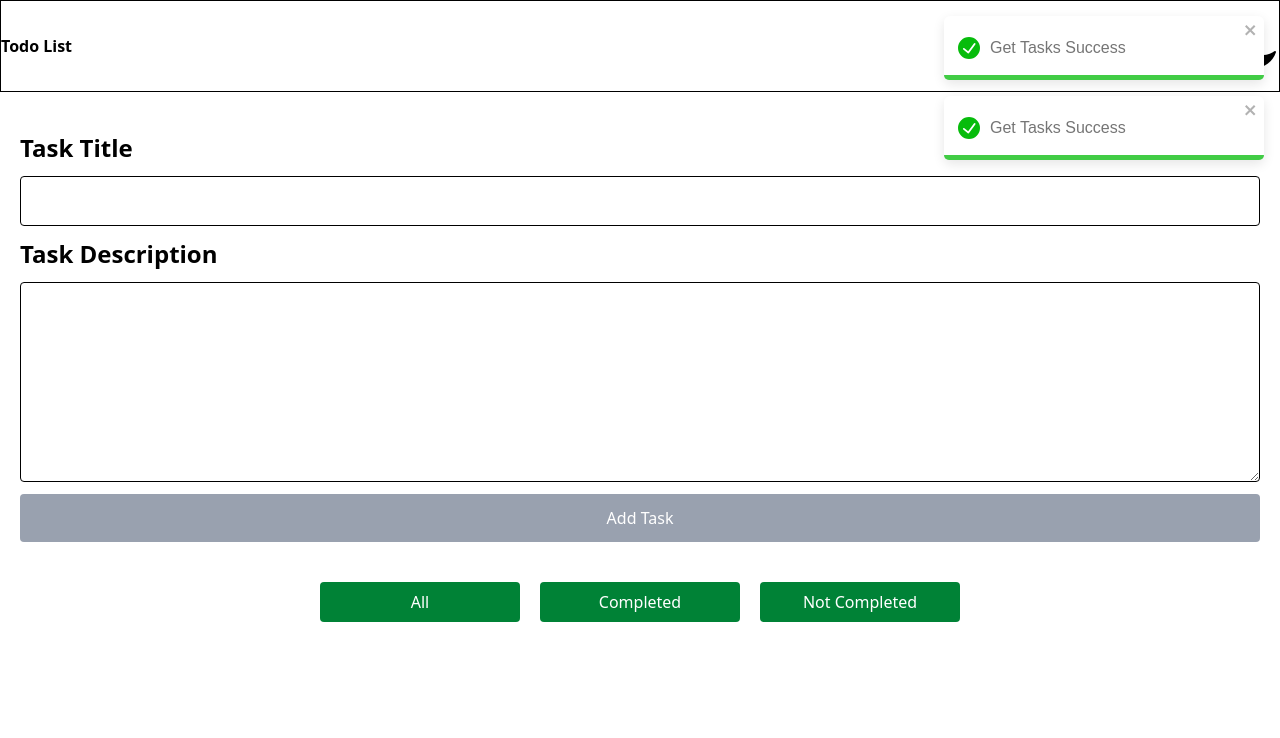
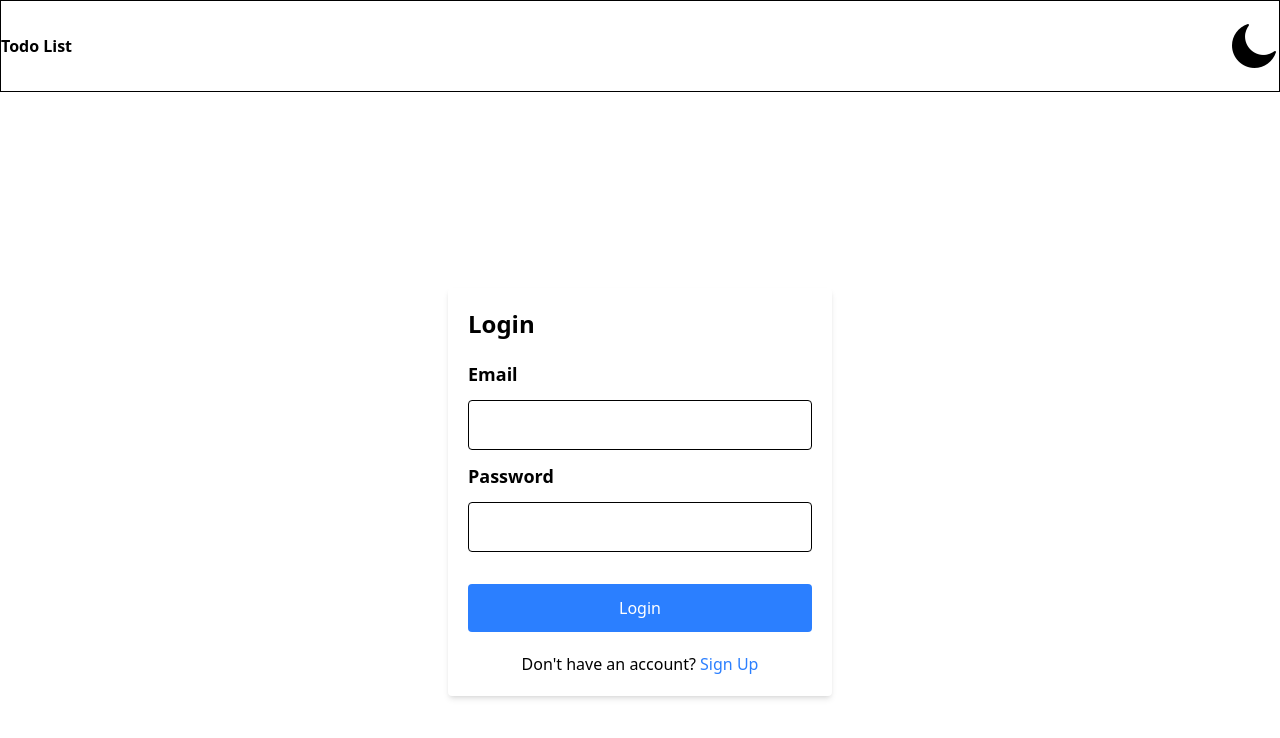
Before and after one commit to mahmoud-abuyoussef/Todo_List_App, a React (Vite) app: page /login in a window 1280 px wide. Shown: the top 738 px of the page. Built offline with nearby package versions, Linux system fonts and the light colour scheme.

Commit message:
Add: Login & Sign Up

```diff
--- a/package.json
+++ b/package.json
@@ -14,6 +14,7 @@
     "react": "^19.0.0",
     "react-dom": "^19.0.0",
     "react-icons": "^5.5.0",
+    "react-router": "^7.4.1",
     "react-toastify": "^11.0.5",
     "tailwindcss": "^4.0.14",
     "uuid": "^11.1.0"
--- a/src/App.tsx
+++ b/src/App.tsx
@@ -1,66 +1,28 @@
 import { useState } from "react";
-import Task from "./components/Task";
-import { toast } from "react-toastify";
-import TaskForm from "./components/TaskForm";
+import Home from "./components/Home";
+import Login from "./components/auth/Login";
+import NotFound from "./components/NotFound";
+import SignUp from "./components/auth/SignUp";
+import { ToastContainer } from "react-toastify";
 import Header from "./components/layouts/Header";
-import { TasksContext } from "./context/tasksContext";
+import { BrowserRouter, Route, Routes } from "react-router";
 
 function App() {
-  const [tasks, setTasks] = useState(JSON.parse(localStorage.getItem("tasks") || "[]"));
-
-  const [filter, setFilter] = useState("");
-
-  const completedTasks = tasks.filter((task: { isCompleted: boolean }) => task.isCompleted);
-
-  const nonCompletedTasks = tasks.filter((task: { isCompleted: boolean }) => !task.isCompleted);
-
-  let tasksRenderd = tasks;
-
-  function showToast(message: string) {
-    return toast.success(`Get ${message} Tasks Success`);
-  }
-
-  switch (filter) {
-    case "completed":
-      tasksRenderd = completedTasks;
-      showToast(filter);
-      break;
-    case "non-completed":
-      tasksRenderd = nonCompletedTasks;
-      showToast(filter);
-      break;
-    default:
-      tasksRenderd = tasks;
-      showToast(filter);
-  }
+  const [database, setDatabase] = useState([]);
 
   return (
     <>
+      <ToastContainer />
       <Header />
 
-      <TasksContext.Provider value={{ tasks, setTasks }}>
-        <TaskForm tasks={tasks} setTasks={setTasks} />
-
-        <div className="container flex justify-center gap-5 mt-5 m-auto">
-          <button className="cursor-pointer bg-green-700 text-white p-2 rounded w-50" onClick={() => setFilter("all")}>
-            All
-          </button>
-
-          <button className="cursor-pointer bg-green-700 text-white p-2 rounded w-50" onClick={() => setFilter("completed")}>
-            Completed
-          </button>
-
-          <button className="cursor-pointer bg-green-700 text-white p-2 rounded w-50" onClick={() => setFilter("non-completed")}>
-            Not Completed
-          </button>
-        </div>
-
-        <div className="p-5 container m-auto">
-          {tasksRenderd?.map((task: { id: string; title: string; description: string; isCompleted: boolean; dateAndTime: string }) => {
-            return <Task key={task.id} task={task} />;
-          })}
-        </div>
-      </TasksContext.Provider>
+      <BrowserRouter>
+        <Routes>
+          <Route path="/" element={<Home database={database} setDatabase={setDatabase} />} />
+          <Route path="/signup" element={<SignUp database={database} setDatabase={setDatabase} />} />
+          <Route path="/login" element={<Login />} />
+          <Route path="*" element={<NotFound />} />
+        </Routes>
+      </BrowserRouter>
     </>
   );
 }
--- a/src/components/DeleteTaskModal.tsx
+++ b/src/components/DeleteTaskModal.tsx
@@ -1,15 +1,14 @@
 import { useContext } from "react";
-import { toast } from "react-toastify";
 import { TasksContext } from "../context/tasksContext";
 
 export default function DeleteTaskModal({ taskId, setIsDeleteOpen }: { taskId: string; setIsDeleteOpen: (isDeleteOpen: boolean) => void }) {
-  const { tasks, setTasks } = useContext(TasksContext);
+  const { tasks, setTasks, showToast } = useContext(TasksContext);
 
   function handelDeleteTask(taskId: string) {
     const updatedTasks = tasks.filter((task: { id: string; title: string; description: string; isCompleted: boolean; dateAndTime: string }) => task.id !== taskId);
     setTasks(updatedTasks);
     localStorage.setItem("tasks", JSON.stringify(updatedTasks));
-    toast.success("Task Delete Success");
+    showToast("Task Delete Success");
   }
 
   return (
--- /dev/null
+++ b/src/components/Home.tsx
@@ -0,0 +1,71 @@
+import Task from "./Task";
+import TaskForm from "./TaskForm";
+import { toast } from "react-toastify";
+import { useNavigate } from "react-router";
+import { useEffect, useState } from "react";
+import { TasksContext } from "../context/tasksContext";
+
+export default function Home({ database, setDatabase }) {
+  const navigate = useNavigate();
+
+  useEffect(() => {
+    if (localStorage.getItem("userId") === null) {
+      navigate("/signup");
+    } else {
+      navigate("/");
+    }
+  }, [navigate]);
+
+  const [tasks, setTasks] = useState(JSON.parse(localStorage.getItem("tasks") || "[]"));
+
+  const [filter, setFilter] = useState("");
+
+  const completedTasks = tasks.filter((task: { isCompleted: boolean }) => task.isCompleted);
+
+  const nonCompletedTasks = tasks.filter((task: { isCompleted: boolean }) => !task.isCompleted);
+
+  let tasksRenderd = tasks;
+
+  function showToast(message: string) {
+    return toast.success(`${message}`);
+  }
+
+  switch (filter) {
+    case "completed":
+      tasksRenderd = completedTasks;
+      showToast("Get Tasks completed Success");
+      break;
+    case "non-completed":
+      tasksRenderd = nonCompletedTasks;
+      showToast("Get Tasks non-completed Success");
+      break;
+    default:
+      tasksRenderd = tasks;
+      showToast("Get All Tasks Success");
+  }
+  return (
+    <TasksContext.Provider value={{ database, setDatabase, showToast }}>
+      <TaskForm tasks={tasks} setTasks={setTasks} />
+
+      <div className="container flex justify-center gap-5 mt-5 m-auto">
+        <button className="cursor-pointer bg-green-700 text-white p-2 rounded w-50" onClick={() => setFilter("all")}>
+          All
+        </button>
+
+        <button className="cursor-pointer bg-green-700 text-white p-2 rounded w-50" onClick={() => setFilter("completed")}>
+          Completed
+        </button>
+
+        <button className="cursor-pointer bg-green-700 text-white p-2 rounded w-50" onClick={() => setFilter("non-completed")}>
+          Not Completed
+        </button>
+      </div>
+
+      <div className="p-5 container m-auto">
+        {tasksRenderd?.map((task: { id: string; title: string; description: string; isCompleted: boolean; dateAndTime: string }) => {
+          return <Task key={task.id} task={task} />;
+        })}
+      </div>
+    </TasksContext.Provider>
+  );
+}
--- /dev/null
+++ b/src/components/NotFound.tsx
@@ -0,0 +1,13 @@
+import { Link } from "react-router";
+
+export default function NotFound() {
+  return (
+    <div className="flex flex-col items-center justify-center h-screen bg-gray-100">
+      <h1 className="text-4xl font-bold text-red-600">404 Not Found</h1>
+      <p className="mt-4 text-gray-600">The page you are looking for does not exist.</p>
+      <Link to="/" className="mt-6 text-blue-500 hover:underline">
+        Go back to Home
+      </Link>
+    </div>
+  );
+}
--- a/src/components/Task.tsx
+++ b/src/components/Task.tsx
@@ -1,11 +1,11 @@
-import { useContext, useState } from "react";
 import { FaCheck } from "react-icons/fa";
 import { FaPencil } from "react-icons/fa6";
 import { FaTrashCan } from "react-icons/fa6";
+import { useContext, useState } from "react";
+import UpdateTaskModal from "./UpdateTaskModal";
+import DeleteTaskModal from "./DeleteTaskModal";
 import { TasksContext } from "../context/tasksContext";
-import UpdateTaskModal from "./UpdateTaskModal";
-import { toast } from "react-toastify";
-import DeleteTaskModal from "./DeleteTaskModal";
+
 interface Task {
   id: string;
   title: string;
@@ -15,7 +15,7 @@ interface Task {
 }
 
 export default function Task({ task }: { task: Task }) {
-  const { tasks, setTasks } = useContext(TasksContext);
+  const { tasks, setTasks, showToast } = useContext(TasksContext);
 
   function handelCheckCompleteTask(id: string) {
     const updatedTasks = tasks.map((task: { id: string; title: string; description: string; isCompleted: boolean; dateAndTime: string }) => {
@@ -29,9 +29,9 @@ export default function Task({ task }: { task: Task }) {
     localStorage.setItem("tasks", JSON.stringify(updatedTasks));
 
     if (task.isCompleted) {
-      toast.success("Task Complete");
+      showToast("Task Complete");
     } else {
-      toast.warn("Task Uncomplete");
+      showToast("Task Uncomplete");
     }
   }
 
--- a/src/components/TaskForm.tsx
+++ b/src/components/TaskForm.tsx
@@ -1,6 +1,6 @@
-import { useState } from "react";
 import { v4 as uuidv4 } from "uuid";
-import { toast } from "react-toastify";
+import { useContext, useState } from "react";
+import { TasksContext } from "../context/tasksContext";
 
 interface Task {
   id: string;
@@ -18,6 +18,7 @@ interface TaskFormProps {
 }
 
 export default function TaskForm({ tasks, setTasks }: TaskFormProps) {
+  const { showToast } = useContext(TasksContext);
   const [formInputs, setFormInputs] = useState<TaskForm>({ title: "", description: "" });
 
   function addTask() {
@@ -29,7 +30,7 @@ export default function TaskForm({ tasks, setTasks }: TaskFormProps) {
 
     setFormInputs({ title: "", description: "" });
 
-    toast.success("Task Added Success");
+    showToast("Task Added Success");
   }
 
   return (
--- a/src/components/UpdateTaskModal.tsx
+++ b/src/components/UpdateTaskModal.tsx
@@ -1,4 +1,3 @@
-import { toast } from "react-toastify";
 import { useContext, useState } from "react";
 import { TasksContext } from "../context/tasksContext";
 
@@ -8,7 +7,7 @@ interface TaskForm {
 }
 
 export default function UpdateTaskModal({ task, setIsOpen }: { task: { id: string; title: string; description: string }; setIsOpen: (isOpen: boolean) => void }) {
-  const { tasks, setTasks } = useContext(TasksContext);
+  const { tasks, setTasks, showToast } = useContext(TasksContext);
 
   const [formInputs, setFormInputs] = useState<TaskForm>({ title: task.title, description: task.description });
 
@@ -26,10 +25,11 @@ export default function UpdateTaskModal({ task, setIsOpen }: { task: { id: strin
 
     localStorage.setItem("tasks", JSON.stringify(updatedTasks));
 
-    toast.success("Task Updated Success");
+    showToast("Task Updated Success");
 
     setIsOpen(false);
   }
+
   return (
     <section>
       <div className="container m-auto">
--- /dev/null
+++ b/src/components/auth/Login.tsx
@@ -0,0 +1,59 @@
+import { useState } from "react";
+import { Link, useNavigate } from "react-router";
+
+export default function Login() {
+  const navigate = useNavigate();
+
+  const [formData, setFormData] = useState({
+    email: "",
+    password: "",
+  });
+
+  function login() {
+    if (formData.email !== "" && formData.password !== "" && formData.password.length >= 8) {
+      const database = JSON.parse(localStorage.getItem("database"));
+
+      database.filter((user) => {
+        if (user.email === formData.email && user.password === formData.password) {
+          localStorage.setItem("userId", user.id);
+        }
+      });
+
+      navigate("/");
+    }
+  }
+
+  return (
+    <section className="container m-auto flex justify-center items-center h-screen">
+      <form
+        className="w-full max-w-sm p-5 bg-white rounded shadow-md"
+        onSubmit={(e) => {
+          e.preventDefault();
+          login();
+        }}
+      >
+        <h2 className="text-2xl font-bold mb-5">Login</h2>
+
+        <label className="block mb-3 font-bold text-lg" htmlFor="email">
+          Email
+        </label>
+        <input onChange={(e) => setFormData({ ...formData, email: e.target.value })} className="block mb-3 border outline-none p-3 w-full rounded" type="email" id="email" autoFocus required />
+
+        <label className="block mb-3 font-bold text-lg" htmlFor="password">
+          Password
+        </label>
+        <input onChange={(e) => setFormData({ ...formData, password: e.target.value })} className="block mb-3 border outline-none p-3 w-full rounded" type="password" id="password" required />
+
+        <button type="submit" className="bg-blue-500 cursor-pointer text-white p-3 rounded w-full mt-5">
+          Login
+        </button>
+        <p className="mt-5 text-center">
+          Don't have an account?{" "}
+          <Link to="/signup" className="text-blue-500">
+            Sign Up
+          </Link>
+        </p>
+      </form>
+    </section>
+  );
+}
--- /dev/null
+++ b/src/components/auth/SignUp.tsx
@@ -0,0 +1,69 @@
+import { useState } from "react";
+import { v4 as uuidv4 } from "uuid";
+import { Link, useNavigate } from "react-router";
+
+export default function SignUp({ database, setDatabase }) {
+  const navigate = useNavigate();
+
+  const [formData, setFormData] = useState({
+    email: "",
+    password: "",
+  });
+
+  console.log(database);
+
+  function signUp() {
+    if (formData.email !== "" && formData.password !== "" && formData.password.length >= 8) {
+      const newUser = [
+        ...database,
+        {
+          id: uuidv4(),
+          email: formData.email,
+          password: formData.password,
+          tasks: [],
+        },
+      ];
+
+      localStorage.setItem("database", JSON.stringify(newUser));
+
+      setDatabase(newUser);
+
+      navigate("/login");
+    }
+  }
+
+  return (
+    <section className="container m-auto flex justify-center items-center h-screen">
+      <form
+        className="w-full max-w-sm p-5 bg-white rounded shadow-md"
+        onSubmit={(e) => {
+          e.preventDefault();
+          signUp();
+        }}
+      >
+        <h2 className="text-2xl font-bold mb-5">Sign Up</h2>
+
+        <label className="block mb-3 font-bold text-lg" htmlFor="email">
+          Email
+        </label>
+        <input onChange={(e) => setFormData({ ...formData, email: e.target.value })} className="block mb-3 border outline-none p-3 w-full rounded" type="email" id="email" autoFocus required />
+
+        <label className="block mb-3 font-bold text-lg" htmlFor="password">
+          Password
+        </label>
+        <input onChange={(e) => setFormData({ ...formData, password: e.target.value })} className="block mb-3 border outline-none p-3 w-full rounded" type="password" id="password" required />
+
+        <button type="submit" className="bg-blue-500 cursor-pointer text-white p-3 rounded w-full mt-5">
+          Sign Up
+        </button>
+
+        <p className="mt-5 text-center">
+          Already have an account?
+          <Link to="/login" className="text-blue-500">
+            Login
+          </Link>
+        </p>
+      </form>
+    </section>
+  );
+}
--- a/src/context/tasksContext.ts
+++ b/src/context/tasksContext.ts
@@ -9,11 +9,17 @@ interface Task {
 }
 
 interface TasksContextType {
+  database: Task[];
   tasks: Task[];
   setTasks: (tasks: Task[]) => void;
+  setDatabase: (tasks: []) => void;
+  showToast: (message: string) => void;
 }
 
 export const TasksContext = createContext<TasksContextType>({
   tasks: [],
+  database: [],
   setTasks: () => {},
+  setDatabase: () => {},
+  showToast: () => {},
 });
--- a/src/main.tsx
+++ b/src/main.tsx
@@ -1,4 +1,3 @@
-import { ToastContainer } from "react-toastify";
 import App from "./App.tsx";
 import "./assets/styles/index.css";
 import { StrictMode } from "react";
@@ -6,7 +5,6 @@ import { createRoot } from "react-dom/client";
 
 createRoot(document.getElementById("root")!).render(
   <>
-    <ToastContainer />
     <StrictMode>
       <App />
     </StrictMode>
```
Also changed, not shown: 1 other file (tests, documents, lock files or other folders).
